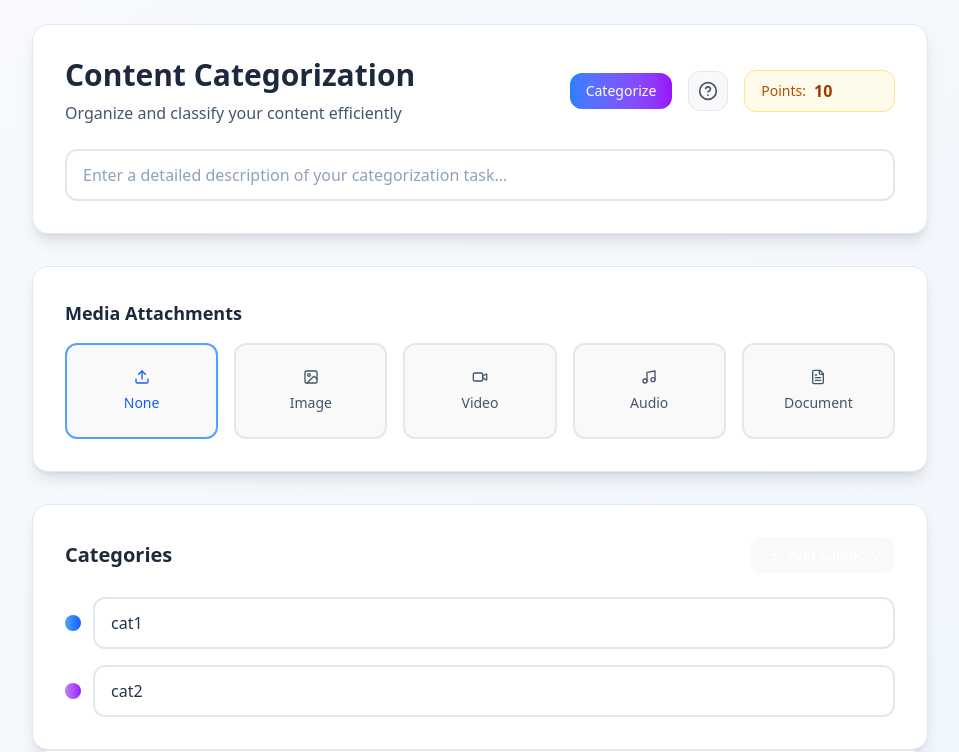
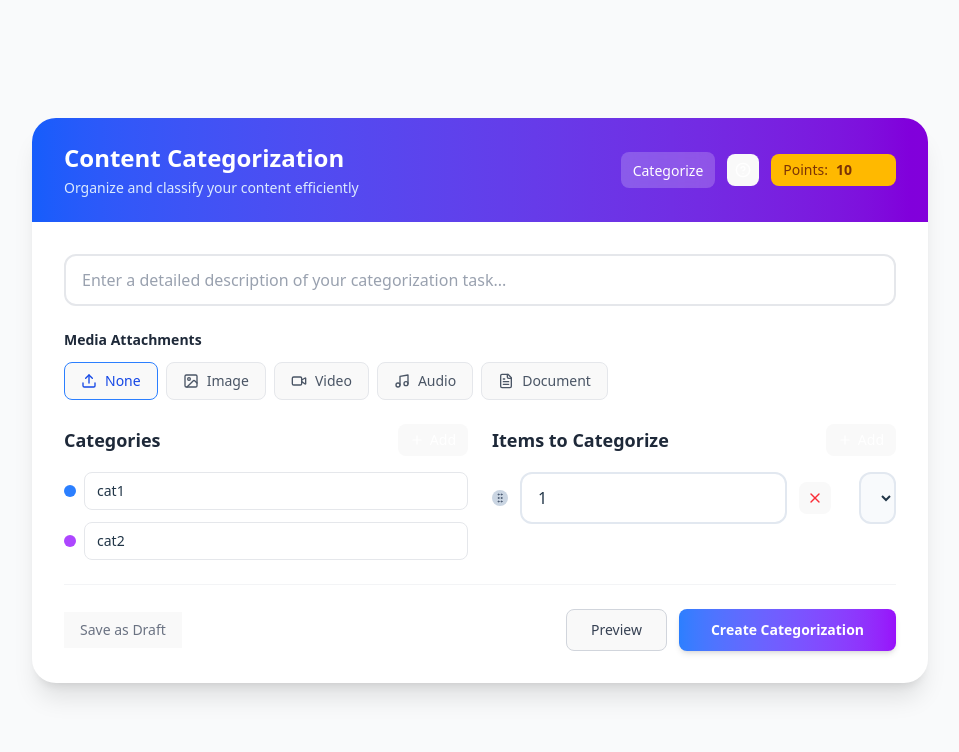
Before and after one commit to shreyashaw05/form-builder, a React (Vite) app: page / in a window 1280 px wide. Shown: the top 752 px of the page, without its empty margins (160-1119 px from the left). Built offline with nearby package versions, Linux system fonts and the light colour scheme.

Commit message:
ui updates

```diff
--- a/src/components/Categorize.tsx
+++ b/src/components/Categorize.tsx
@@ -14,6 +14,7 @@ const Categorize = () => {
     correct_category: "",
   }]);
   const [question, setQuestion] = useState('');
+
   const addCategory = () => {
     setCategories([...categories, '']);
   };
@@ -51,6 +52,7 @@ const Categorize = () => {
     newItems[index] = value;
     setItems(newItems);
   };
+
   useEffect(() => {
     console.log("items", correct_category);
   }, [correct_category]);
@@ -63,6 +65,7 @@ const Categorize = () => {
     }));
     setAnswer(updatedAnswer);
   }, [items, correct_category]);
+
   const getMediaIcon = (type:any) => {
     switch (type) {
       case 'image': return <Image className="w-4 h-4" />;
@@ -72,7 +75,6 @@ const Categorize = () => {
       default: return <Upload className="w-4 h-4" />;
     }
   };
-
 
   const submitForm = () => {
     const payload = {
@@ -84,108 +86,108 @@ const Categorize = () => {
     };
     console.log('Form submitted:', payload);
   }
+
   return (
-    <div className="min-h-screen bg-gradient-to-br from-slate-50 to-blue-50 p-6">
-      <div className="max-w-4xl mx-auto">
-        {/* Header Card */}
-        <div className="bg-white shadow-lg rounded-2xl p-8 mb-8 border border-slate-200">
-          <div className="flex items-center justify-between mb-6">
+    <div className="min-h-screen bg-gray-50 flex items-center justify-center p-4">
+      <div className="w-full max-w-4xl bg-white rounded-3xl shadow-xl overflow-hidden">
+        {/* Header */}
+        <div className="bg-gradient-to-r from-blue-600 to-purple-700 px-8 py-6">
+          <div className="flex items-center justify-between">
             <div>
-              <h1 className="text-3xl font-bold text-slate-800 mb-2">Content Categorization</h1>
-              <p className="text-slate-600">Organize and classify your content efficiently</p>
+              <h1 className="text-2xl font-bold text-white mb-1">Content Categorization</h1>
+              <p className="text-blue-100 text-sm">Organize and classify your content efficiently</p>
             </div>
-            <div className="flex items-center gap-4">
-              <p className="bg-gradient-to-r from-blue-500 to-purple-600 text-white border-0 rounded-xl px-4 py-2 text-sm font-medium focus:outline-none focus:ring-2 focus:ring-blue-300 cursor-pointer">
-                Categorize
-              </p>
+            <div className="flex items-center gap-3">
+              <div className="bg-white/20 backdrop-blur-sm rounded-lg px-3 py-1.5">
+                <span className="text-white text-sm font-medium">Categorize</span>
+              </div>
               <button
-                className="w-10 h-10 flex items-center justify-center bg-slate-100 hover:bg-blue-100 border border-slate-200 rounded-xl text-slate-600 hover:text-blue-600 transition-all duration-200"
+                className="w-8 h-8 flex items-center justify-center bg-white/20 hover:bg-white/30 rounded-lg text-white transition-all duration-200"
                 title="Help & Instructions"
               >
-                <HelpCircle className="w-5 h-5" />
+                <HelpCircle className="w-4 h-4" />
               </button>
-              <div className="flex items-center gap-2 bg-amber-50 border border-amber-200 rounded-xl px-4 py-2">
-                <span className="text-sm font-medium text-amber-700">Points:</span>
+              <div className="flex items-center gap-2 bg-amber-400 rounded-lg px-3 py-1.5">
+                <span className="text-amber-900 text-sm font-medium">Points:</span>
                 <input
                   value={points}
                   onChange={e=> setPoints(parseInt(e.target.value))}
                   type="number"
-                  placeholder="100"
-                  className="w-16 bg-transparent border-0 text-amber-800 font-semibold focus:outline-none"
+                  className="w-12 bg-transparent border-0 text-amber-900 font-semibold focus:outline-none text-sm"
                 />
               </div>
             </div>
           </div>
+        </div>
 
-          <div className="relative">
+        <div className="p-8 space-y-6">
+          {/* Question Input */}
+          <div>
             <input
               onChange={(e)=> setQuestion(e.target.value)}
               type="text"
               placeholder="Enter a detailed description of your categorization task..."
-              className="w-full border-2 border-slate-200 rounded-xl px-4 py-3 text-slate-700 focus:outline-none focus:border-blue-400 focus:ring-4 focus:ring-blue-100 transition-all duration-200 placeholder-slate-400"
+              className="w-full border-2 border-gray-200 rounded-xl px-4 py-3 text-gray-700 focus:outline-none focus:border-blue-500 focus:ring-2 focus:ring-blue-200 transition-all duration-200 placeholder-gray-400"
             />
           </div>
-        </div>
 
-        {/* Media Selection Card */}
-        <div className="bg-white shadow-lg rounded-2xl p-8 mb-8 border border-slate-200">
-          <label className="block text-lg font-semibold text-slate-800 mb-4">Media Attachments</label>
-          <div className="grid grid-cols-5 gap-4">
+          {/* Media Selection - Compact */}
+          <div>
+            <label className="block text-sm font-semibold text-gray-800 mb-3">Media Attachments</label>
+            <div className="flex gap-2">
               {['', 'image', 'video', 'audio', 'document'].map((type) => (
                 <button
                   key={type}
                   onClick={() => setSelectedMedia(type)}
-                className={`flex flex-col items-center justify-center p-6 rounded-xl border-2 transition-all duration-200 ${
+                  className={`flex items-center gap-2 px-4 py-2 rounded-lg border transition-all duration-200 text-sm ${
                     selectedMedia === type
-                    ? 'border-blue-400 bg-blue-50 text-blue-600'
-                    : 'border-slate-200 hover:border-slate-300 text-slate-600 hover:bg-slate-50'
+                      ? 'border-blue-500 bg-blue-50 text-blue-700'
+                      : 'border-gray-200 hover:border-gray-300 text-gray-600 hover:bg-gray-50'
                   }`}
                 >
                   {getMediaIcon(type)}
-                <span className="mt-2 text-sm font-medium capitalize">
-                  {type || 'None'}
-                </span>
+                  <span className="capitalize">{type || 'None'}</span>
                 </button>
               ))}
             </div>
           </div>
 
-        {/* Categories and Items Grid */}
-        <div className="gap-8">
-          {/* Categories Card */}
-          <div className="bg-white shadow-lg rounded-2xl p-8 border border-slate-200">
-            <div className="flex items-center justify-between mb-6">
-              <h3 className="text-xl font-semibold text-slate-800">Categories</h3>
+          {/* Categories and Items - Side by side */}
+          <div className="grid lg:grid-cols-2 gap-6">
+            {/* Categories */}
+            <div className="space-y-4">
+              <div className="flex items-center justify-between">
+                <h3 className="text-lg font-semibold text-gray-800">Categories</h3>
                 <button
                   onClick={addCategory}
-                className="flex items-center gap-2 px-4 py-2 bg-green-500 hover:bg-green-600 text-white rounded-xl transition-colors duration-200 text-sm font-medium"
+                  className="flex items-center gap-1.5 px-3 py-1.5 bg-green-500 hover:bg-green-600 text-white rounded-lg transition-colors duration-200 text-sm font-medium"
                 >
-                <Plus className="w-4 h-4" />
-                Add Category
+                  <Plus className="w-3.5 h-3.5" />
+                  Add
                 </button>
               </div>
-            <div className="space-y-4">
+              <div className="space-y-3">
                 {categories.map((category, index) => (
-                <div key={index} className="flex items-center gap-3">
-                  <div className={`w-4 h-4 rounded-full bg-gradient-to-r ${
-                    index === 0 ? 'from-blue-400 to-blue-600' :
-                    index === 1 ? 'from-purple-400 to-purple-600' :
-                    index === 2 ? 'from-green-400 to-green-600' :
-                    'from-orange-400 to-orange-600'
+                  <div key={index} className="flex items-center gap-2">
+                    <div className={`w-3 h-3 rounded-full flex-shrink-0 ${
+                      index === 0 ? 'bg-blue-500' :
+                      index === 1 ? 'bg-purple-500' :
+                      index === 2 ? 'bg-green-500' :
+                      'bg-orange-500'
                     }`}></div>
                     <input
                       type="text"
                       placeholder={`Category ${index + 1}`}
                       value={category}
                       onChange={(e) => updateCategory(index, e.target.value)}
-                    className="flex-1 border-2 border-slate-200 rounded-xl px-4 py-3 focus:outline-none focus:border-blue-400 focus:ring-4 focus:ring-blue-100 transition-all duration-200"
+                      className="flex-1 border border-gray-200 rounded-lg px-3 py-2 text-sm focus:outline-none focus:border-blue-500 focus:ring-1 focus:ring-blue-200 transition-all duration-200"
                     />
                     {categories.length > 2 && (
                       <button
                         onClick={() => removeCategory(index)}
-                      className="w-8 h-8 flex items-center justify-center text-red-500 hover:bg-red-50 rounded-lg transition-colors duration-200"
+                        className="w-6 h-6 flex items-center justify-center text-red-500 hover:bg-red-50 rounded-md transition-colors duration-200 flex-shrink-0"
                       >
-                      <X className="w-4 h-4" />
+                        <X className="w-3.5 h-3.5" />
                       </button>
                     )}
                   </div>
@@ -193,66 +195,40 @@ const Categorize = () => {
               </div>
             </div>
 
-          {/* Items Card */}
-          <div className="bg-white shadow-lg rounded-2xl p-8 border border-slate-200">
-            <div className="flex items-center justify-between mb-6">
-              <h3 className="text-xl font-semibold text-slate-800">Items to Categorize</h3>
+            {/* Items */}
+            <div className="space-y-4">
+              <div className="flex items-center justify-between">
+                <h3 className="text-lg font-semibold text-gray-800">Items to Categorize</h3>
                 <button
                   onClick={addItem}
-                className="flex items-center gap-2 px-4 py-2 bg-blue-500 hover:bg-blue-600 text-white rounded-xl transition-colors duration-200 text-sm font-medium"
+                  className="flex items-center gap-1.5 px-3 py-1.5 bg-blue-500 hover:bg-blue-600 text-white rounded-lg transition-colors duration-200 text-sm font-medium"
                 >
-                <Plus className="w-4 h-4" />
-                Add Item
+                  <Plus className="w-3.5 h-3.5" />
+                  Add
                 </button>
               </div>
-            <div className="space-y-4">
+              <div>
                 <DndWrapper items={items} setCorrectCategory={setCorrectCategory} setItems={setItems} updateItem={updateItem} removeItem={removeItem} categories={categories} />
-              {/* {items.map((item, index) => (
-                <div key={index} className="space-y-3">
-                  <div className="flex items-center gap-3">
-                    <div className="w-4 h-4 rounded-full bg-slate-300"></div>
-                    <input
-                      type="text"
-                      placeholder={`Item ${index + 1}`}
-                      value={item}
-                      onChange={(e) => updateItem(index, e.target.value)}
-                      className="flex-1 border-2 border-slate-200 rounded-xl px-4 py-3 focus:outline-none focus:border-blue-400 focus:ring-4 focus:ring-blue-100 transition-all duration-200"
-                    />
-                    {items.length > 2 && (
-                      <button
-                        onClick={() => removeItem(index)}
-                        className="w-8 h-8 flex items-center justify-center text-red-500 hover:bg-red-50 rounded-lg transition-colors duration-200"
-                      >
-                        <X className="w-4 h-4" />
-                      </button>
-                    )}
-                  </div>
-                  <div className="ml-7">
-                    <select className="w-full border-2 border-slate-200 rounded-xl px-4 py-3 focus:outline-none focus:border-blue-400 focus:ring-4 focus:ring-blue-100 transition-all duration-200 bg-slate-50">
-                      <option value="">Assign to Category</option>
-                      {categories.map((cat, catIndex) => (
-                        cat && <option key={catIndex} value={cat}>{cat}</option>
-                      ))}
-                    </select>
-                  </div>
-                </div>
-              ))} */}
               </div>
             </div>
           </div>
 
           {/* Action Buttons */}
-        <div className="flex items-center justify-between mt-8 bg-white shadow-lg rounded-2xl p-6 border border-slate-200">
-          <button className="px-6 py-3 text-slate-600 hover:text-slate-800 font-medium transition-colors duration-200">
+          <div className="flex items-center justify-between pt-6 border-t border-gray-100">
+            <button className="px-4 py-2 text-gray-500 hover:text-gray-700 font-medium transition-colors duration-200 text-sm">
               Save as Draft
             </button>
-          <div className="flex gap-4">
-            <button className="px-6 py-3 border-2 border-slate-300 text-slate-700 hover:border-slate-400 rounded-xl font-medium transition-all duration-200">
+            <div className="flex gap-3">
+              <button className="px-6 py-2.5 border border-gray-300 text-gray-700 hover:border-gray-400 hover:bg-gray-50 rounded-lg font-medium transition-all duration-200 text-sm">
                 Preview
               </button>
-            <button onClick={submitForm} className="px-8 py-3 bg-gradient-to-r from-blue-500 to-purple-600 hover:from-blue-600 hover:to-purple-700 text-white rounded-xl font-semibold shadow-lg hover:shadow-xl transition-all duration-200">
+              <button
+                onClick={submitForm}
+                className="px-8 py-2.5 bg-gradient-to-r from-blue-500 to-purple-600 hover:from-blue-600 hover:to-purple-700 text-white rounded-lg font-semibold shadow-md hover:shadow-lg transition-all duration-200 text-sm"
+              >
                 Create Categorization
               </button>
+            </div>
           </div>
         </div>
       </div>
```
Lines whose indentation alone changed are shown as unchanged.
